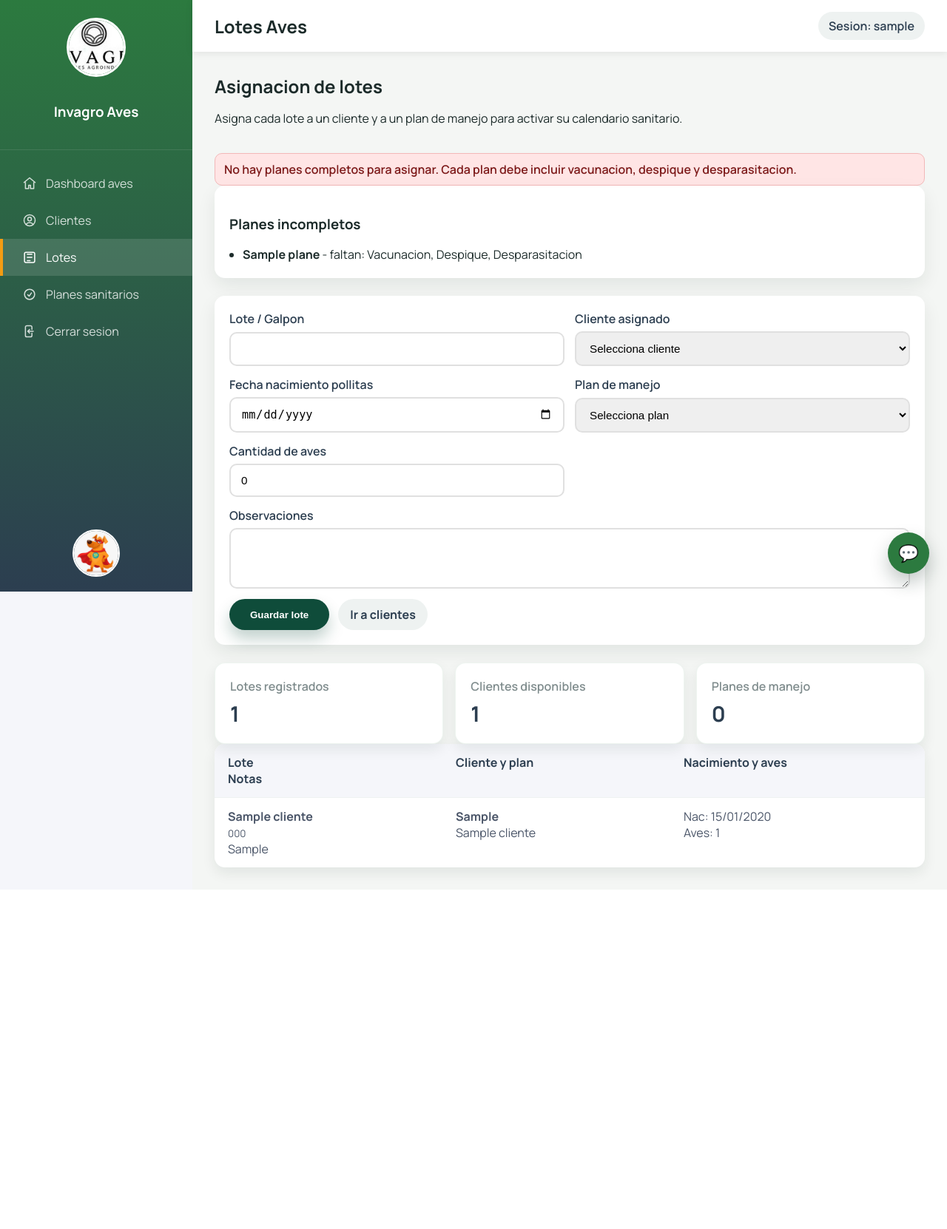
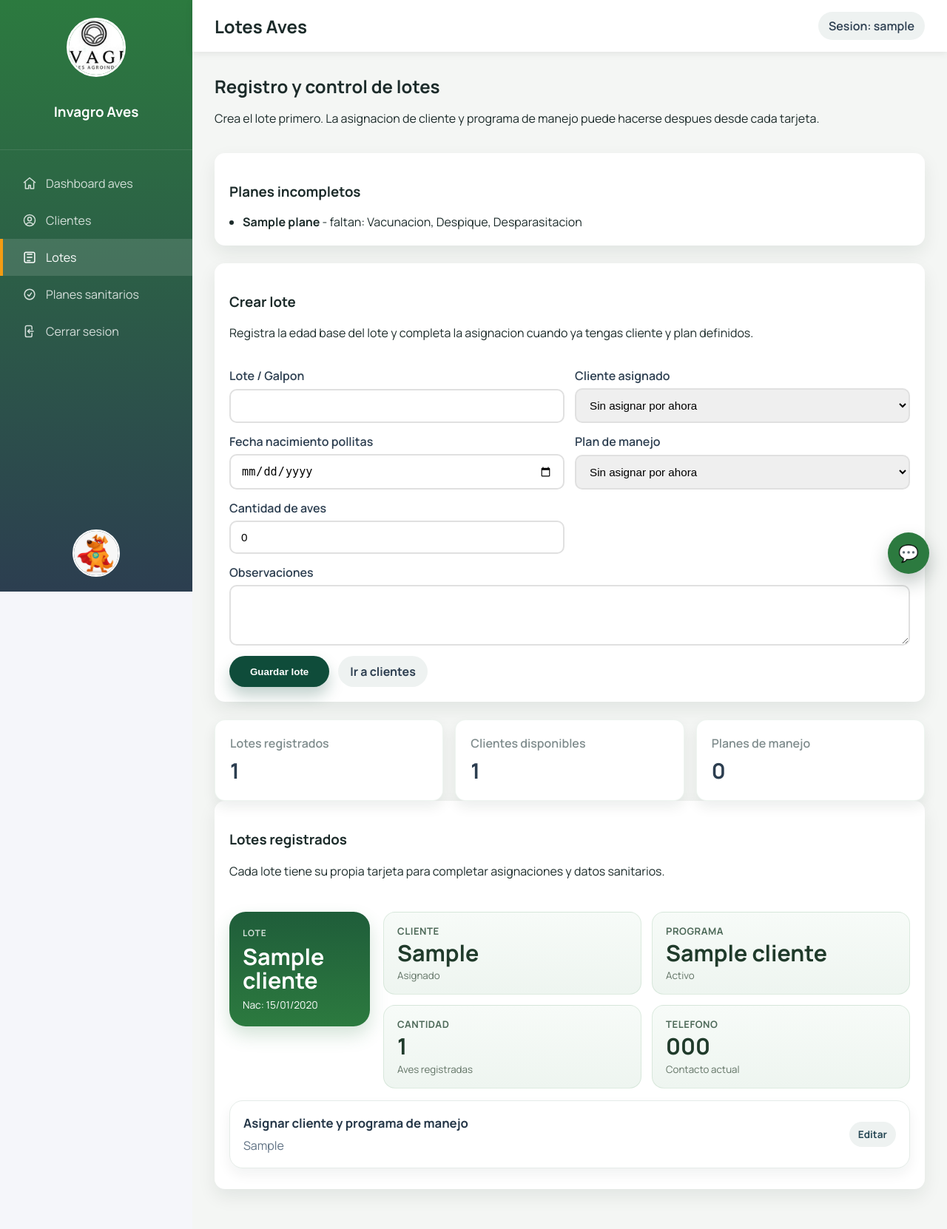
Before and after one commit to Luisfer8904/Sistema-de-facturacion-Invagro, a Flask app: page /aves/lotes in a window 1280 px wide. Shown: the whole page at 74% size. Before the commit the page ends 1192 px from the top, so only its background shows below. Run offline with Flask 3, Linux system fonts and the light colour scheme; the visitor is signed in with stand-in values (Sample User, id 1); tables that the repository leaves empty hold one stand-in row (values such as "Sample post"); parts of the project's set-up code (start-up, migrations or seed data) failed here and were passed over.

Commit message:
Mejorar tarjetas y asignacion de lotes aves

```diff
--- a/backend/app.py
+++ b/backend/app.py
@@ -1916,6 +1916,7 @@ def create_app():
             error = "No se pudieron cargar clientes o planes."
 
         if request.method == "POST":
+            action = (request.form.get("action") or "create_lote").strip()
             nombre = (request.form.get("nombre") or "").strip()
             cliente_id_raw = (request.form.get("cliente_id") or "").strip()
             fecha_nacimiento_raw = (request.form.get("fecha_nacimiento") or "").strip()
@@ -1936,8 +1937,8 @@ def create_app():
             except ValueError:
                 cliente_id = 0
 
-            if not nombre or cliente_id <= 0 or not fecha_nacimiento_raw or not plan_nombre:
-                error = "Lote, cliente, fecha de nacimiento y plan de manejo son obligatorios."
+            if not nombre or not fecha_nacimiento_raw:
+                error = "Lote y fecha de nacimiento son obligatorios."
             else:
                 try:
                     fecha_nacimiento = datetime.strptime(
@@ -1948,7 +1949,7 @@ def create_app():
                     fecha_nacimiento = None
 
             cliente_selected = None
-            if not error:
+            if not error and cliente_id > 0:
                 cliente_selected = next(
                     (cliente for cliente in clientes_options if cliente.id == cliente_id),
                     None,
@@ -1956,7 +1957,7 @@ def create_app():
                 if not cliente_selected:
                     error = "Selecciona un cliente valido."
 
-            if not error and plan_nombre not in plan_names:
+            if not error and plan_nombre and plan_nombre not in plan_names:
                 error = "Selecciona un plan de manejo valido y completo."
 
             if not error:
@@ -1969,20 +1970,46 @@ def create_app():
 
             if not error:
                 try:
-                    lote = AvesLote(
-                        nombre=nombre,
-                        encargado=cliente_selected.nombre,
-                        telefono=cliente_selected.telefono,
-                        fecha_nacimiento=fecha_nacimiento,
-                        plan_nombre=plan_nombre,
-                        cantidad_aves=cantidad_aves,
-                        observaciones=observaciones,
-                        activo=True,
-                        fecha_registro=datetime.utcnow(),
-                    )
-                    db.session.add(lote)
+                    if action == "update_lote":
+                        lote_id_raw = (request.form.get("lote_id") or "").strip()
+                        try:
+                            lote_id = int(lote_id_raw)
+                        except ValueError:
+                            lote_id = 0
+                        lote = (
+                            AvesLote.query.filter_by(id=lote_id, activo=True).first()
+                            if lote_id > 0
+                            else None
+                        )
+                        if not lote:
+                            error = "No se encontro el lote seleccionado."
+                        else:
+                            lote.nombre = nombre
+                            lote.encargado = cliente_selected.nombre if cliente_selected else None
+                            lote.telefono = cliente_selected.telefono if cliente_selected else None
+                            lote.fecha_nacimiento = fecha_nacimiento
+                            lote.plan_nombre = plan_nombre or None
+                            lote.cantidad_aves = cantidad_aves
+                            lote.observaciones = observaciones
+                    else:
+                        lote = AvesLote(
+                            nombre=nombre,
+                            encargado=cliente_selected.nombre if cliente_selected else None,
+                            telefono=cliente_selected.telefono if cliente_selected else None,
+                            fecha_nacimiento=fecha_nacimiento,
+                            plan_nombre=plan_nombre or None,
+                            cantidad_aves=cantidad_aves,
+                            observaciones=observaciones,
+                            activo=True,
+                            fecha_registro=datetime.utcnow(),
+                        )
+                        db.session.add(lote)
+                    if error:
+                        raise ValueError(error)
                     db.session.commit()
                     return redirect(url_for("aves_lotes"))
+                except ValueError:
+                    db.session.rollback()
                 except SQLAlchemyError:
                     db.session.rollback()
                     error = "No se pudo guardar el lote."
@@ -2004,9 +2031,12 @@ def create_app():
                 "id": lote.id,
                 "nombre": lote.nombre,
                 "cliente_nombre": lote.encargado or "-",
+                "is_assigned_client": bool(lote.encargado),
                 "telefono": lote.telefono or "-",
                 "cantidad_aves": lote.cantidad_aves or 0,
                 "plan_nombre": (lote.plan_nombre or "").strip() or "-",
+                "is_assigned_plan": bool((lote.plan_nombre or "").strip()),
+                "fecha_nacimiento_value": lote.fecha_nacimiento.strftime("%Y-%m-%d"),
                 "fecha_nacimiento_label": lote.fecha_nacimiento.strftime("%d/%m/%Y"),
                 "observaciones": lote.observaciones or "-",
             }
--- a/backend/static/css/styles.css
+++ b/backend/static/css/styles.css
@@ -1055,6 +1055,46 @@ body {
   padding-top: 4px;
 }
 
+.aves-lote-card {
+  display: grid;
+  gap: 16px;
+  padding: 8px 0;
+}
+
+.aves-lote-card-top {
+  display: grid;
+  grid-template-columns: 190px minmax(0, 1fr);
+  gap: 18px;
+  align-items: start;
+}
+
+.aves-lote-chip {
+  background: linear-gradient(180deg, #1f5d3a, #2c7a3f);
+  color: #ffffff;
+  border-radius: 22px;
+  padding: 20px 18px;
+  display: grid;
+  gap: 8px;
+  box-shadow: 0 12px 24px rgba(44, 122, 63, 0.2);
+}
+
+.aves-lote-chip strong {
+  font-size: 1.9rem;
+  line-height: 1.05;
+}
+
+.aves-lote-summary {
+  min-width: 0;
+}
+
+.aves-lote-summary-grid {
+  grid-template-columns: repeat(2, minmax(0, 1fr));
+}
+
+.aves-lote-editor {
+  grid-template-columns: repeat(3, minmax(0, 1fr));
+}
+
 .aves-type-vacunacion {
   background: rgba(29, 78, 216, 0.12);
   color: #1d4ed8;
@@ -2193,7 +2233,8 @@ body {
   }
 
   .aves-plan-overview,
-  .aves-day-block {
+  .aves-day-block,
+  .aves-lote-card-top {
     grid-template-columns: 1fr;
   }
 
@@ -2205,7 +2246,8 @@ body {
     grid-template-columns: repeat(auto-fit, minmax(180px, 1fr));
   }
 
-  .aves-activity-editor {
+  .aves-activity-editor,
+  .aves-lote-editor {
     grid-template-columns: repeat(2, minmax(0, 1fr));
   }
 }
@@ -2237,7 +2279,8 @@ body {
     align-self: flex-start;
   }
 
-  .aves-activity-editor {
+  .aves-activity-editor,
+  .aves-lote-editor {
     grid-template-columns: 1fr;
   }
 }
--- a/backend/templates/aves_lotes.html
+++ b/backend/templates/aves_lotes.html
@@ -48,25 +48,13 @@
       <main class="content-area">
         <section class="module-header">
           <div>
-            <h1>Asignacion de lotes</h1>
-            <p>Asigna cada lote a un cliente y a un plan de manejo para activar su calendario sanitario.</p>
+            <h1>Registro y control de lotes</h1>
+            <p>Crea el lote primero. La asignacion de cliente y programa de manejo puede hacerse despues desde cada tarjeta.</p>
           </div>
         </section>
 
         {% if error %}
           <div class="form-error">{{ error }}</div>
-        {% endif %}
-
-        {% if not clientes %}
-          <div class="form-error">
-            No hay clientes creados. Registra primero el cliente para poder asignar un lote.
-          </div>
-        {% endif %}
-
-        {% if not planes_nombres %}
-          <div class="form-error">
-            No hay planes completos para asignar. Cada plan debe incluir vacunacion, despique y desparasitacion.
-          </div>
         {% endif %}
 
         {% if planes_incompletos %}
@@ -84,15 +72,22 @@
         {% endif %}
 
         <section class="form-card">
+          <div class="module-header">
+            <div>
+              <h3>Crear lote</h3>
+              <p>Registra la edad base del lote y completa la asignacion cuando ya tengas cliente y plan definidos.</p>
+            </div>
+          </div>
           <form class="module-form" method="post" action="/aves/lotes">
+            <input type="hidden" name="action" value="create_lote" />
             <label>
               <span>Lote / Galpon</span>
               <input type="text" name="nombre" value="{{ form_values.nombre }}" required />
             </label>
             <label>
               <span>Cliente asignado</span>
-              <select name="cliente_id" required>
-                <option value="">Selecciona cliente</option>
+              <select name="cliente_id">
+                <option value="">Sin asignar por ahora</option>
                 {% for cliente in clientes %}
                   <option value="{{ cliente.id }}" {% if form_values.cliente_id|int == cliente.id %}selected{% endif %}>{{ cliente.nombre }}</option>
                 {% endfor %}
@@ -104,8 +99,8 @@
             </label>
             <label>
               <span>Plan de manejo</span>
-              <select name="plan_nombre" required>
-                <option value="">Selecciona plan</option>
+              <select name="plan_nombre">
+                <option value="">Sin asignar por ahora</option>
                 {% for plan_nombre in planes_nombres %}
                   <option value="{{ plan_nombre }}" {% if form_values.plan_nombre == plan_nombre %}selected{% endif %}>{{ plan_nombre }}</option>
                 {% endfor %}
@@ -141,37 +136,112 @@
           </div>
         </section>
 
-        <section class="module-table">
-          <div class="table-header table-four">
-            <span>Lote</span>
-            <span>Cliente y plan</span>
-            <span>Nacimiento y aves</span>
-            <span>Notas</span>
+        <section class="form-card">
+          <div class="module-header">
+            <div>
+              <h3>Lotes registrados</h3>
+              <p>Cada lote tiene su propia tarjeta para completar asignaciones y datos sanitarios.</p>
+            </div>
           </div>
+
           {% if lotes %}
-            {% for lote in lotes %}
-              <div class="table-row table-four">
-                <span>
-                  <strong>{{ lote.nombre }}</strong><br />
-                  <small>{{ lote.telefono }}</small>
-                </span>
-                <span>
-                  <strong>{{ lote.cliente_nombre }}</strong><br />
-                  {{ lote.plan_nombre }}
-                </span>
-                <span>
-                  Nac: {{ lote.fecha_nacimiento_label }}<br />
-                  Aves: {{ lote.cantidad_aves }}
-                </span>
-                <span>{{ lote.observaciones }}</span>
+            <div class="aves-plan-timeline">
+              {% for lote in lotes %}
+                <article class="aves-lote-card">
+                  <div class="aves-lote-card-top">
+                    <div class="aves-lote-chip">
+                      <span class="aves-day-kicker">Lote</span>
+                      <strong>{{ lote.nombre }}</strong>
+                      <span class="aves-day-date">Nac: {{ lote.fecha_nacimiento_label }}</span>
+                    </div>
+
+                    <div class="aves-lote-summary">
+                      <div class="aves-plan-summary-grid aves-lote-summary-grid">
+                        <article class="aves-summary-card">
+                          <span class="aves-summary-label">Cliente</span>
+                          <strong>{{ lote.cliente_nombre }}</strong>
+                          <small>{% if lote.is_assigned_client %}Asignado{% else %}Pendiente de asignar{% endif %}</small>
+                        </article>
+                        <article class="aves-summary-card">
+                          <span class="aves-summary-label">Programa</span>
+                          <strong>{{ lote.plan_nombre }}</strong>
+                          <small>{% if lote.is_assigned_plan %}Activo{% else %}Pendiente de asignar{% endif %}</small>
+                        </article>
+                        <article class="aves-summary-card">
+                          <span class="aves-summary-label">Cantidad</span>
+                          <strong>{{ lote.cantidad_aves }}</strong>
+                          <small>Aves registradas</small>
+                        </article>
+                        <article class="aves-summary-card">
+                          <span class="aves-summary-label">Telefono</span>
+                          <strong>{{ lote.telefono }}</strong>
+                          <small>Contacto actual</small>
+                        </article>
+                      </div>
+                    </div>
+                  </div>
+
+                  <details class="aves-activity-card">
+                    <summary class="aves-activity-summary">
+                      <div class="aves-activity-summary-main">
+                        <strong>Asignar cliente y programa de manejo</strong>
+                        <p>{{ lote.observaciones }}</p>
+                      </div>
+                      <span class="aves-activity-expand">Editar</span>
+                    </summary>
+
+                    <form class="aves-activity-editor aves-lote-editor" method="post" action="/aves/lotes">
+                      <input type="hidden" name="action" value="update_lote" />
+                      <input type="hidden" name="lote_id" value="{{ lote.id }}" />
+
+                      <label>
+                        <span>Lote / Galpon</span>
+                        <input class="aves-table-input" type="text" name="nombre" value="{{ lote.nombre }}" required />
+                      </label>
+                      <label>
+                        <span>Cliente asignado</span>
+                        <select class="aves-table-select" name="cliente_id">
+                          <option value="">Sin asignar</option>
+                          {% for cliente in clientes %}
+                            <option value="{{ cliente.id }}" {% if lote.cliente_nombre == cliente.nombre %}selected{% endif %}>{{ cliente.nombre }}</option>
+                          {% endfor %}
+                        </select>
+                      </label>
+                      <label>
+                        <span>Fecha nacimiento</span>
+                        <input class="aves-table-input" type="date" name="fecha_nacimiento" value="{{ lote.fecha_nacimiento_value }}" required />
+                      </label>
+                      <label>
+                        <span>Programa de manejo</span>
+                        <select class="aves-table-select" name="plan_nombre">
+                          <option value="">Sin asignar</option>
+                          {% for plan_nombre in planes_nombres %}
+                            <option value="{{ plan_nombre }}" {% if lote.plan_nombre == plan_nombre %}selected{% endif %}>{{ plan_nombre }}</option>
+                          {% endfor %}
+                        </select>
+                      </label>
+                      <label>
+                        <span>Cantidad de aves</span>
+                        <input class="aves-table-input" type="number" name="cantidad_aves" min="0" value="{{ lote.cantidad_aves }}" />
+                      </label>
+                      <label class="span-2">
+                        <span>Observaciones</span>
+                        <input class="aves-table-input" type="text" name="observaciones" value="{% if lote.observaciones != '-' %}{{ lote.observaciones }}{% endif %}" />
+                      </label>
+
+                      <div class="form-actions">
+                        <button type="submit" class="primary-button small-btn">Guardar cambios</button>
+                      </div>
+                    </form>
+                  </details>
+                </article>
+              {% endfor %}
+            </div>
+          {% else %}
+            <div class="module-table">
+              <div class="table-row">
+                <span>No hay lotes registrados.</span>
               </div>
-            {% endfor %}
-          {% else %}
-            <div class="table-row table-four">
-              <span>-</span>
-              <span>No hay lotes</span>
-              <span>-</span>
-              <span>-</span>
             </div>
           {% endif %}
         </section>
```
